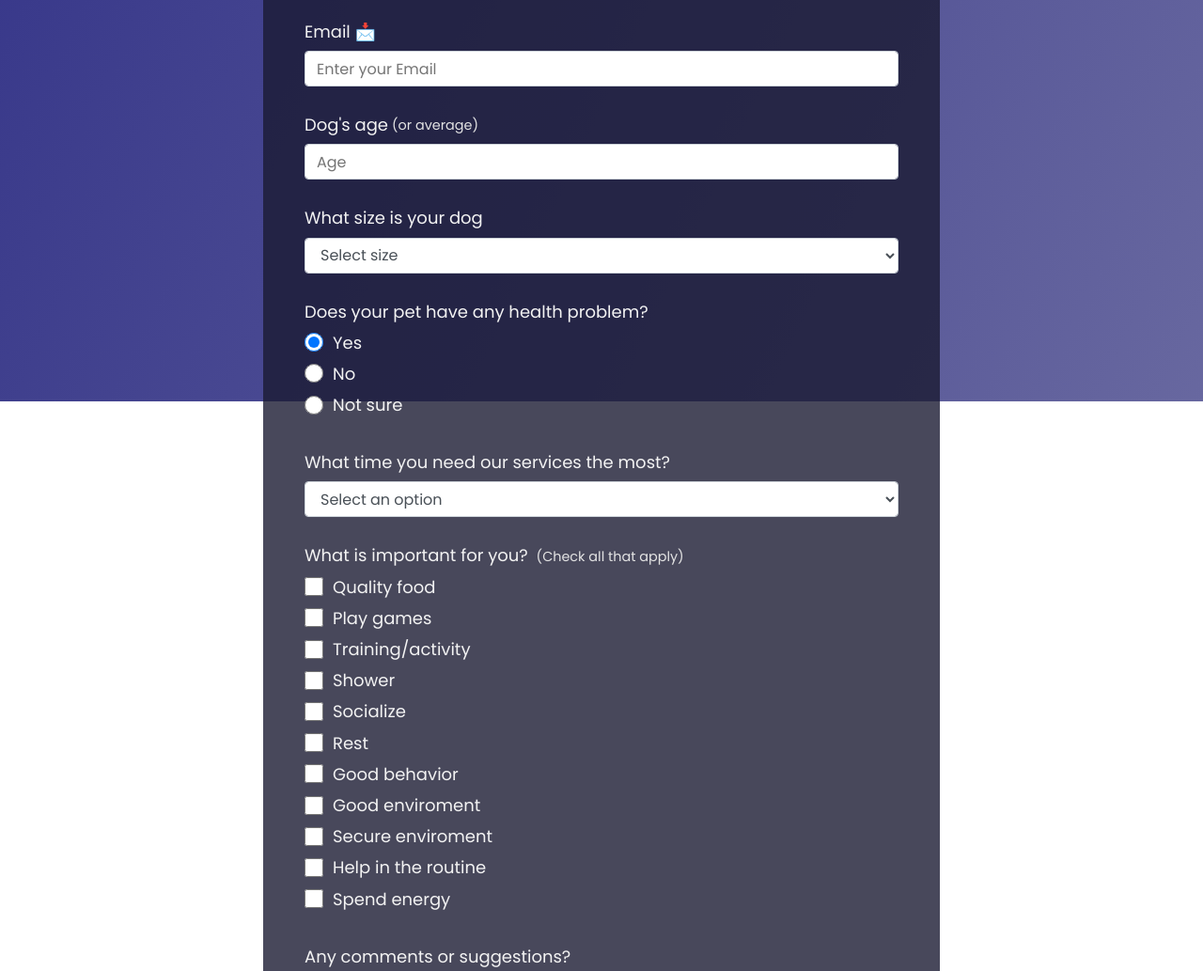
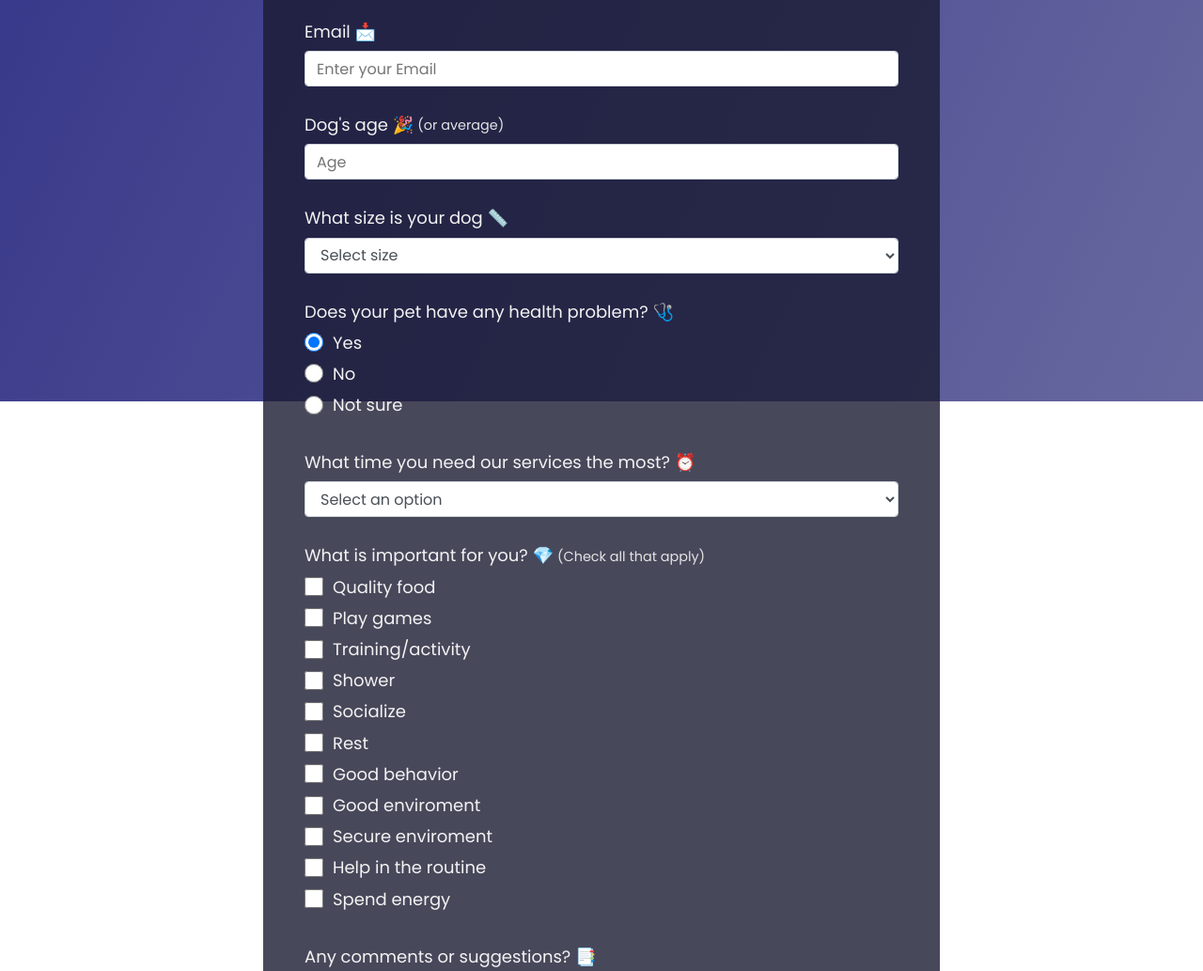
Before and after one commit to fecroce/petform, a plain HTML site: page index.html in a window 1280 px wide. Shown: the part 373-1406 px from the top of the page at 94% size. Drawn offline with Linux system fonts and the light colour scheme.

Commit message:
final touches

```diff
--- a/index.html
+++ b/index.html
@@ -28,11 +28,11 @@
       <input type="email" name="email" id="email" class="form-control" placeholder="Enter your Email" required />
     </div>
     <div class="form-group">
-      <label id="number-label" for="number">Dog's age<span class="clue">(or average)</span></label>
+      <label id="number-label" for="number">Dog's age 🎉<span class="clue">(or average)</span></label>
       <input type="number" name="age" id="number" min="0" max="99" class="form-control" placeholder="Age" />
     </div>
     <div class="form-group">
-      <p>What size is your dog</p>
+      <p>What size is your dog 📏</p>
       <select id="dropdown" name="role" class="form-control" required>
         <option disabled selected value>Select size</option>
         <option value="small">Small < 2kg </option>
@@ -44,7 +44,7 @@
     </div>
 
     <div class="form-group">
-      <p>Does your pet have any health problem?</p>
+      <p>Does your pet have any health problem? 🩺</p>
       <label>
         <input name="user-recommend" value="yes" type="radio" class="input-radio" checked />Yes</label>
       <label>
@@ -54,9 +54,7 @@
     </div>
 
     <div class="form-group">
-      <p>
-        What time you need our services the most?
-      </p>
+      <p>What time you need our services the most? ⏰</p>
       <select id="most-like" name="mostLike" class="form-control" required>
         <option disabled selected value>Select an option</option>
         <option value="morning">Morning 7:00 - 12:00</option>
@@ -67,10 +65,7 @@
     </div>
 
     <div class="form-group">
-      <p>
-        What is important for you?
-        <span class="clue">(Check all that apply)</span>
-      </p>
+      <p>What is important for you? 💎<span class="clue">(Check all that apply)</span></p>
 
       <label><input name="prefer" value="quality-food" type="checkbox" class="input-checkbox" /> Quality food</label>
       <label>
@@ -87,7 +82,7 @@
     </div>
 
     <div class="form-group">
-      <p>Any comments or suggestions?</p>
+      <p>Any comments or suggestions? 📑</p>
       <textarea id="comments" class="input-textarea" name="comment" placeholder="Enter your comment here..."></textarea>
     </div>
 
```
